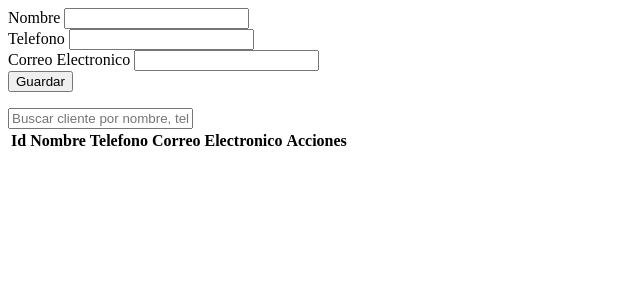
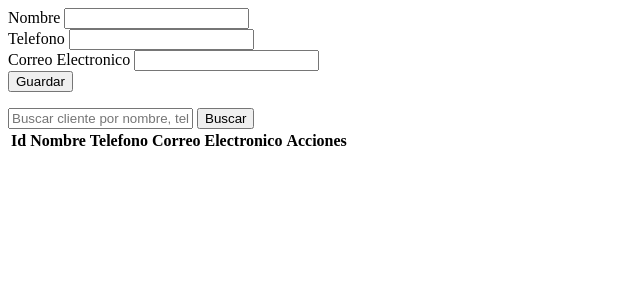
Before and after one commit to Soffia20/practica1AS, a Flask app: page /clientes in a window 1280 px wide. Shown: the top 300 px of the page, without its empty margins (0-640 px from the left). Run offline with Flask 3, Linux system fonts and the light colour scheme; lists and menus that the app fills with data are empty.

Commit message:
Update clientes.html busqueda

```diff
--- a/templates/clientes.html
+++ b/templates/clientes.html
@@ -16,8 +16,9 @@
     </div>
 </form>
 
-<div class="mb-3">
+<div class="mb-3 input-group">
     <input type="text" class="form-control" id="txtBuscarCliente" placeholder="Buscar cliente por nombre, teléfono o correo">
+    <button class="btn btn-secondary" id="btnBuscarCliente" type="button">Buscar</button>
 </div>
 
 <div class="table-responsive">
```
